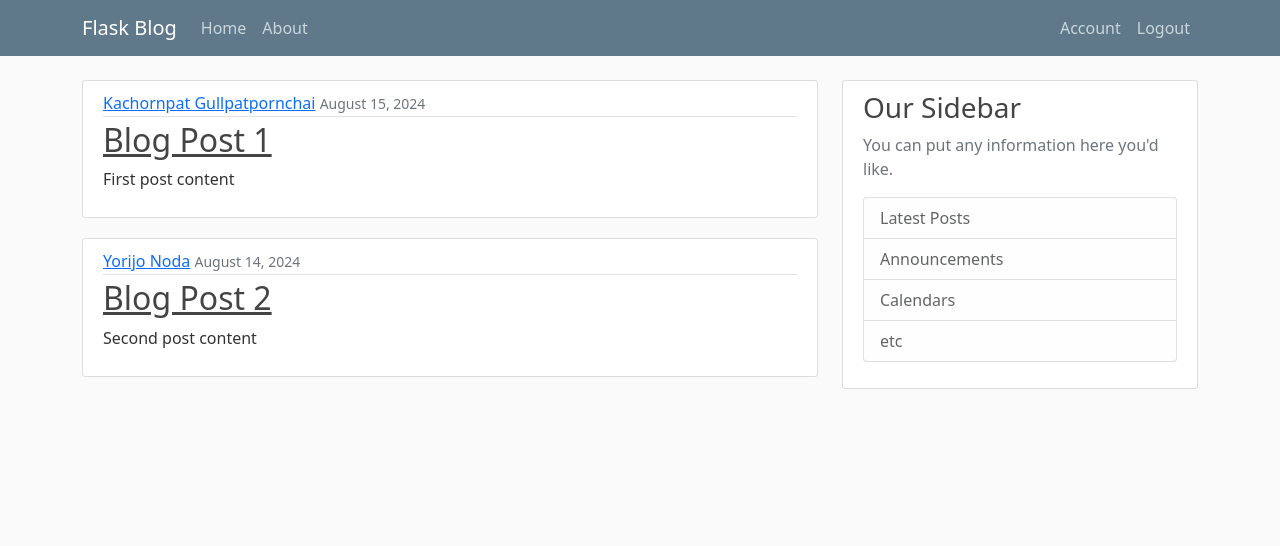
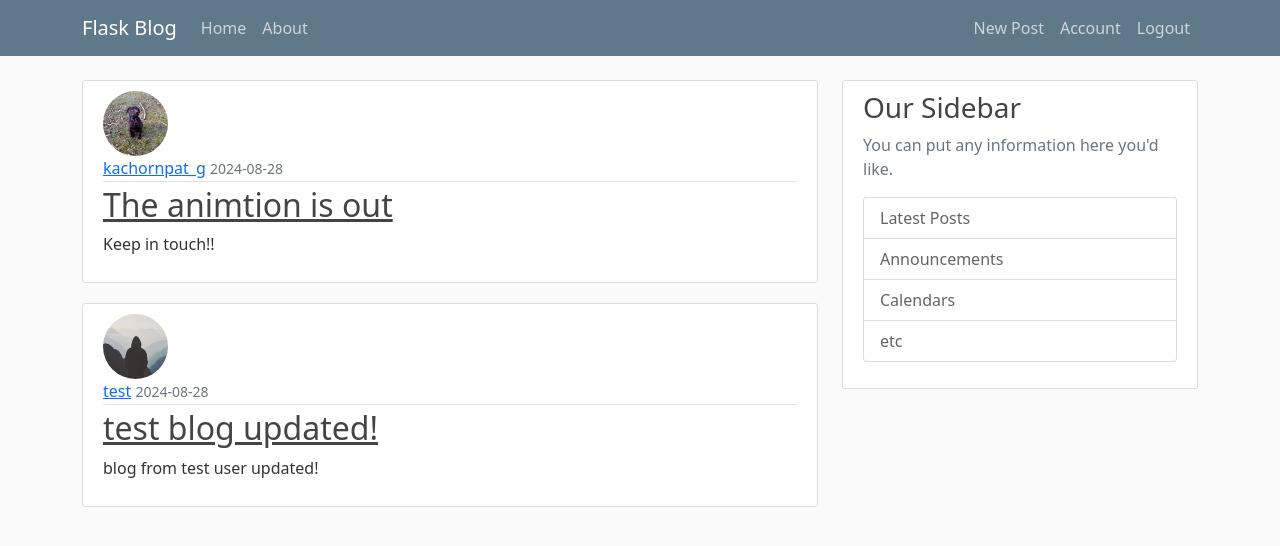
Before and after one commit to Kachornpat/flask_tutorial, a Flask app: page / in a window 1280 px wide. Shown: the top 546 px of the page. Run offline with Flask 3, Linux system fonts and the light colour scheme; a user stored in the database is signed in.

Commit message:
update: Create, Update and Delete post

```diff
--- a/hello/models.py
+++ b/hello/models.py
@@ -4,7 +4,7 @@ from flask_login import UserMixin
 
 @login_manager.user_loader
 def load_user(user_id):
-    return db.get_or_404(User, int(user_id))
+    return User.query.get_or_404(user_id)
 
 class User(db.Model, UserMixin):
     id = db.Column(db.Integer, primary_key=True)
--- a/hello/routes.py
+++ b/hello/routes.py
@@ -1,31 +1,17 @@
 import os
 import secrets
 from PIL import Image
-from flask import render_template, url_for, flash, redirect, request
+from flask import render_template, url_for, flash, redirect, request, abort
 from hello import app, bcrypt, db
-from hello.forms import RegistrationForm, LoginForm, UpdateAccountForm
+from hello.forms import RegistrationForm, LoginForm, UpdateAccountForm, PostForm
 from hello.models import User, Post
 from flask_login import login_user, current_user, logout_user, login_required
-
-posts = [
-    {
-        'author': 'Kachornpat Gullpatpornchai',
-        'title': 'Blog Post 1',
-        'content': 'First post content',
-        'date_posted': 'August 15, 2024'
-    },
-    {
-        'author': 'Yorijo Noda',
-        'title': 'Blog Post 2',
-        'content': 'Second post content',
-        'date_posted': 'August 14, 2024'
-    }
-]
 
 
 @app.route("/")
 @app.route("/home")
 def home():
+    posts = Post.query.all()
     return render_template('home.html', posts=posts)
 
 @app.route("/about")
@@ -101,3 +87,55 @@ def account():
                            title='Account',
                            image_file=image_file,
                            form=form)
+
+
+@app.route("/post/new", methods=['GET', 'POST'])
+@login_required
+def new_post():
+    form = PostForm()
+    if form.validate_on_submit():
+        post = Post(title=form.title.data, content=form.content.data, author=current_user)
+        db.session.add(post)
+        db.session.commit()
+        flash('Your post has been created!', 'success')
+        return redirect(url_for('home'))
+    return render_template('create_post.html', title='New Post',
+                           form=form, legend='New Post')
+
+
+@app.route("/post/<int:post_id>")
+def post(post_id):
+    post = Post.query.get_or_404(post_id)
+    return render_template('post.html', title=post.title, post=post)
+
+
+@app.route("/post/<int:post_id>/update", methods=['GET', 'POST'])
+@login_required
+def update_post(post_id):
+    post = Post.query.get_or_404(post_id)
+    if post.author != current_user:
+        abort(403)
+    form = PostForm()
+    if form.validate_on_submit():
+        post.title = form.title.data
+        post.content = form.content.data
+        db.session.commit()
+        flash('Your post has been updated!', 'success')
+        return redirect(url_for('post', post_id=post.id))
+    elif request.method == 'GET':
+        form.title.data = post.title
+        form.content.data = post.content
+    return render_template('create_post.html', title='Update Post',
+                           form=form, legend='Update Post')
+
+
+@app.route("/post/<int:post_id>/delete", methods=['POST'])
+@login_required
+def delete_post(post_id):
+    post = Post.query.get_or_404(post_id)
+    if post.author != current_user:
+        abort(403)
+    db.session.delete(post)
+    db.session.commit()
+    flash('Your post has been deleted!', 'success')
+    return redirect(url_for('home'))
--- a/hello/templates/home.html
+++ b/hello/templates/home.html
@@ -2,12 +2,13 @@
 {% block content %}
 {% for post in posts %}
     <article class="media content-section">
+        <img class="rounded-circle article-img" src="{{ url_for('static', filename='profile_pics/' + post.author.image_file) }}" alt="">
         <div class="media-body">
         <div class="article-metadata">
-            <a class="mr-2" href="#">{{ post.author }}</a>
-            <small class="text-muted">{{ post.date_posted }}</small>
+            <a class="mr-2" href="#">{{ post.author.username }}</a>
+            <small class="text-muted">{{ post.date_posted.strftime('%Y-%m-%d') }}</small>
         </div>
-        <h2><a class="article-title" href="#">{{ post.title }}</a></h2>
+        <h2><a class="article-title" href="{{ url_for('post', post_id=post.id)}}">{{ post.title }}</a></h2>
         <p class="article-content">{{ post.content }}</p>
         </div>
     </article>
--- a/hello/templates/layout.html
+++ b/hello/templates/layout.html
@@ -32,6 +32,7 @@
               <!-- Navbar Right Side -->
               <div class="navbar-nav">
                 {% if current_user.is_authenticated %}
+                  <a class="nav-item nav-link" href="{{ url_for('new_post') }}">New Post</a>
                   <a class="nav-item nav-link" href="{{ url_for('account') }}">Account</a>
                   <a class="nav-item nav-link" href="{{ url_for('logout') }}">Logout</a>
                 {% else %}
```
Also changed, not shown: hello/forms.py (+6 -1 lines), hello/templates/create_post.html (added, +43 -0 lines), hello/templates/post.html (added, +42 -0 lines), README.md, instance/site.db.
